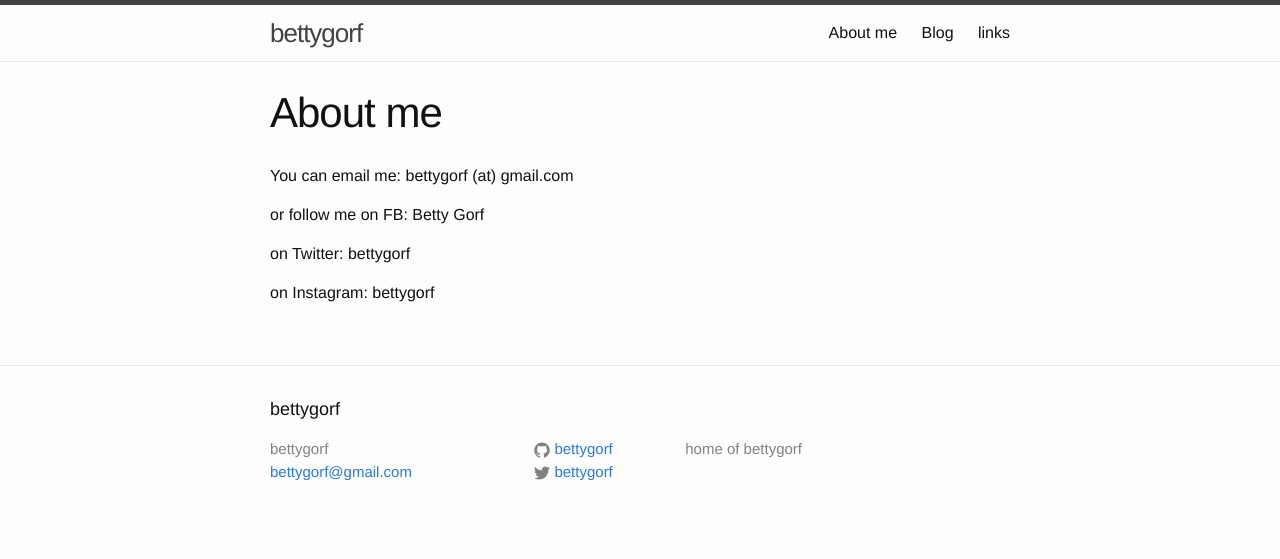
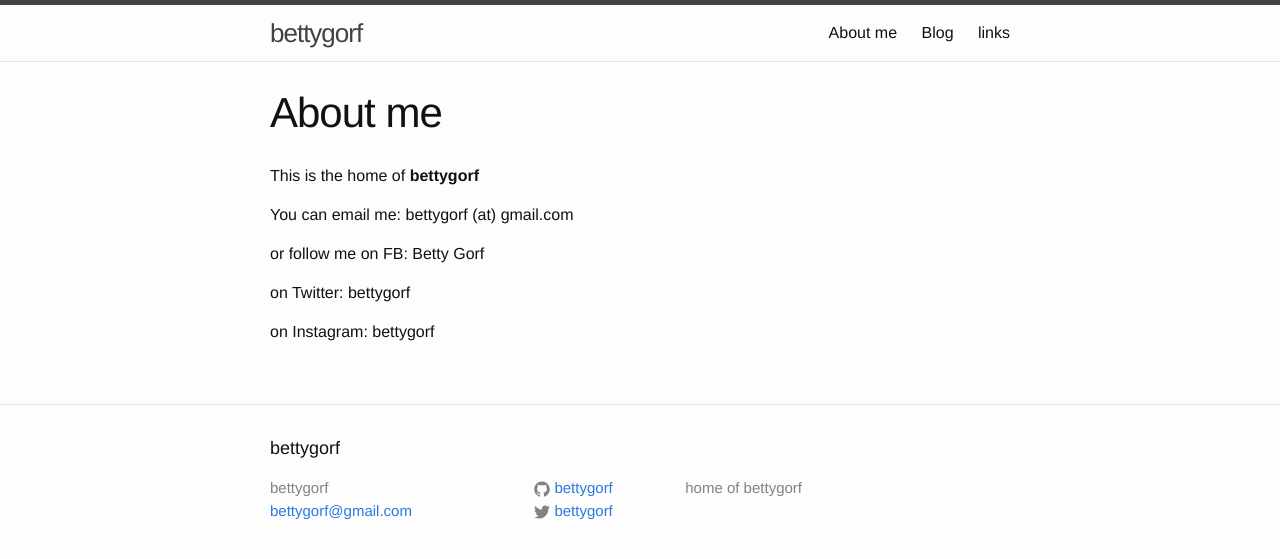
Before and after one commit to bettygorf/bettygorf, a Jekyll site: the page built from about.md, in a window 1280 px wide. Shown: the top 559 px of the page. Built offline with Jekyll 4.4.1, drawn with Linux system fonts in a browser that asks for light colours.

Commit message:
Update about.md

```diff
--- a/about.md
+++ b/about.md
@@ -3,6 +3,8 @@ layout: page
 title: About me
 permalink: /about/
 ---
+
+This is the home of **bettygorf**
 
 You can email me: bettygorf (at) gmail.com
 
```
